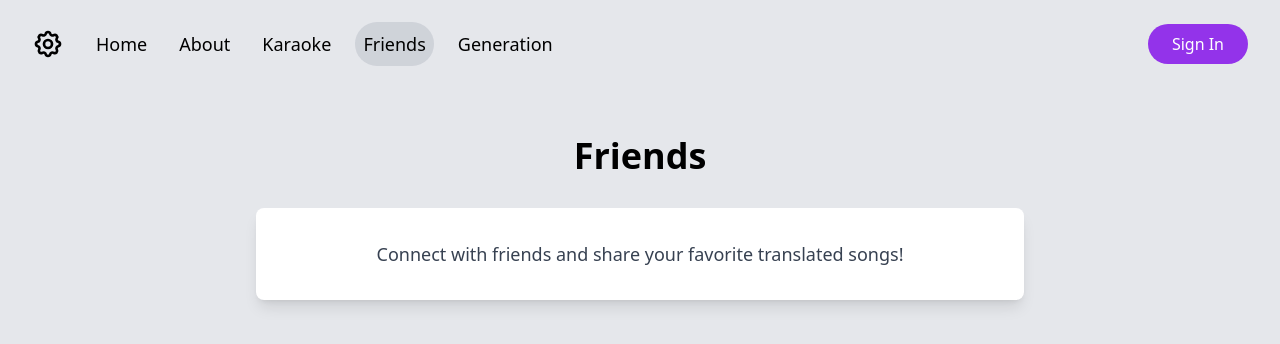
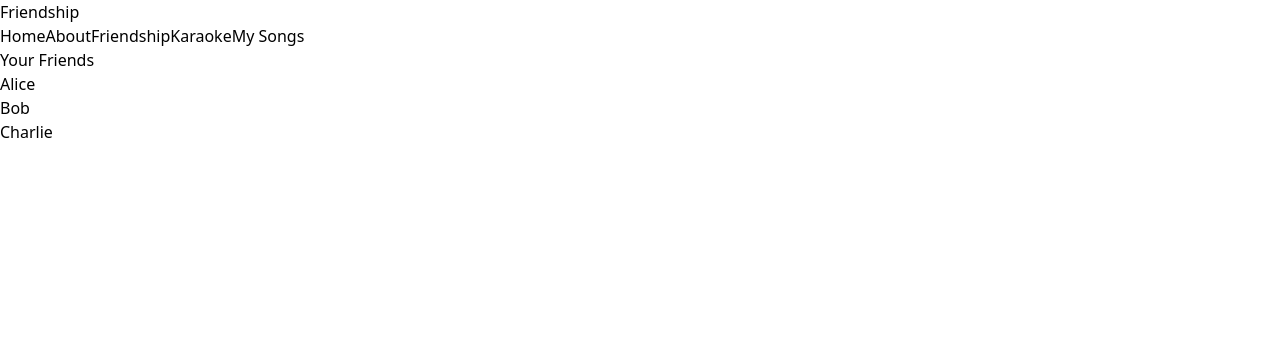
Before and after one commit to snowxzf/Higgs-Audio-Hackathon, a React (Vite) app: page /friends in a window 1280 px wide. Shown: the top 344 px of the page. Built offline with nearby package versions, Linux system fonts and the light colour scheme.

Commit message:
Second Update

```diff
--- a/src/pages/Friends.jsx
+++ b/src/pages/Friends.jsx
@@ -1,20 +1,36 @@
-import React from 'react'
-import Navbar from '../components/Navbar'
+import React from "react";
 
-function Friends() {
-    return (
-        <div className="min-h-screen bg-gray-200">
-            <Navbar />
-            <div className="container mx-auto px-8 py-12">
-                <h1 className="text-4xl font-bold text-center mb-8">Friends</h1>
-                <div className="max-w-3xl mx-auto bg-white rounded-lg shadow-lg p-8">
-                    <p className="text-lg text-gray-700 text-center">
-                        Connect with friends and share your favorite translated songs!
-                    </p>
-                </div>
-            </div>
-        </div>
-    )
-}
+const Friendship = () => {
+  return (
+    <div className="friendship-page">
+      <header>
+        <h1>Friendship</h1>
+      </header>
 
-export default Friends
+      <nav>
+        <a href="index.html">Home</a>
+        <a href="about.html">About</a>
+        <a href="friendship.html">Friendship</a>
+        <a href="karaoke.html">Karaoke</a>
+        <a href="songs.html">My Songs</a>
+      </nav>
+
+      <div className="friendship-container">
+        <h2>Your Friends</h2>
+        <ul>
+          <li>
+            <a href="mailto:alice@example.com">Alice</a>
+          </li>
+          <li>
+            <a href="mailto:bob@example.com">Bob</a>
+          </li>
+          <li>
+            <a href="mailto:charlie@example.com">Charlie</a>
+          </li>
+        </ul>
+      </div>
+    </div>
+  );
+};
+
+export default Friendship;
```
